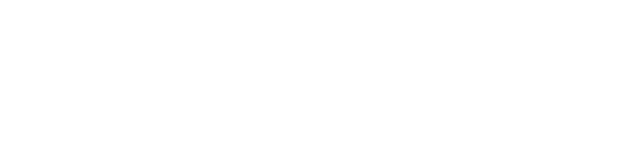
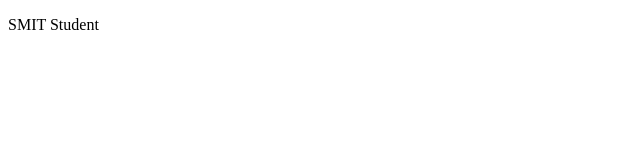
Before and after one commit to Raza-Ur-Rehman/javascript-practice, a plain HTML site: page index.html in a window 1280 px wide. Shown: the whole page, without its empty margins (0-640 px from the left). Drawn offline with Linux system fonts and the light colour scheme.

Commit message:
Update index.html

```diff
--- a/index.html
+++ b/index.html
@@ -5,7 +5,8 @@
     <meta name="viewport" content="width=device-width, initial-scale=1.0">
     <title>javascript practice</title>
 </head>
-<body>
+<body >
+        <p id="text" onload="animateText();">SMIT Student</p>
 
     <!-- <script src="app.js"></script> -->
     <script src="script.js"></script>
```
